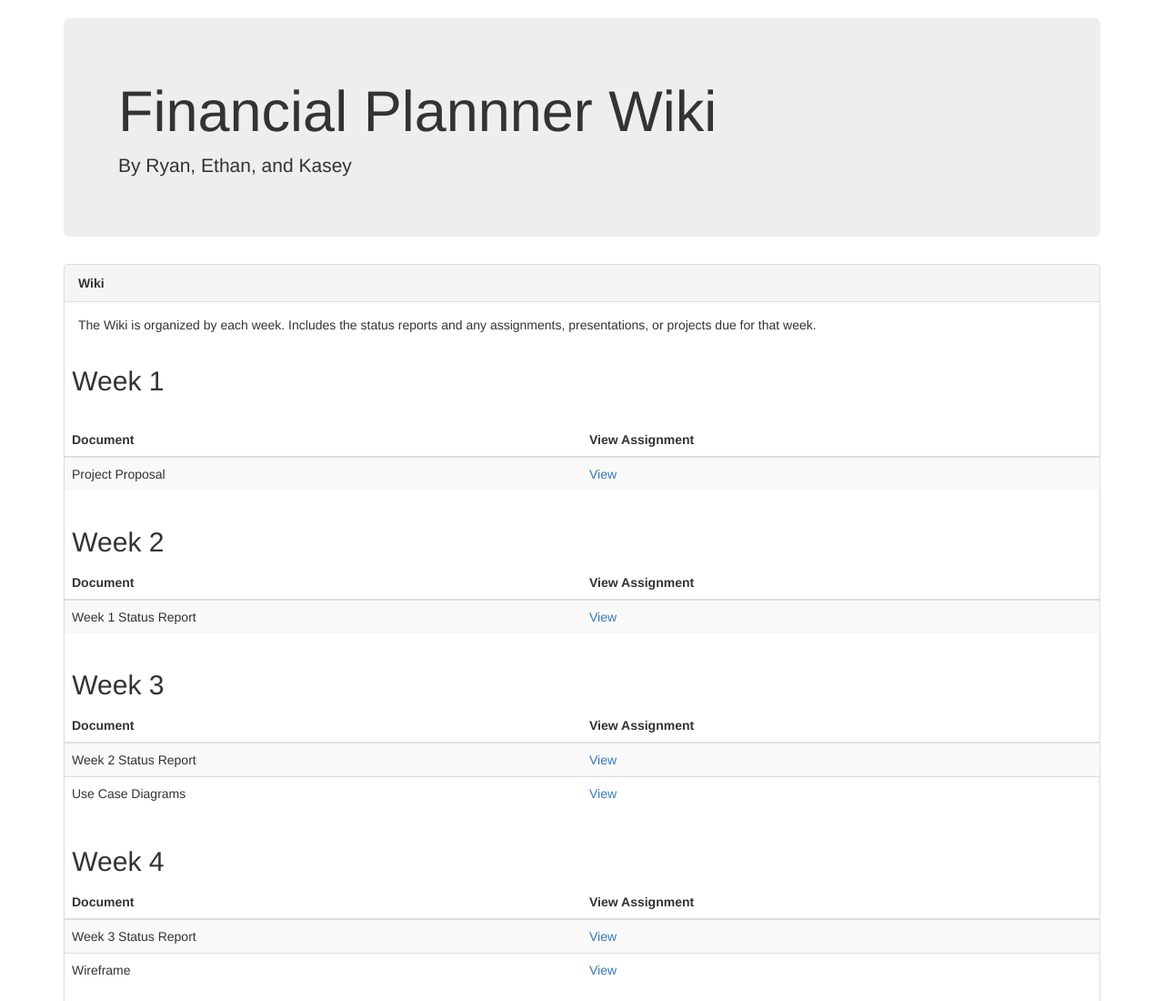
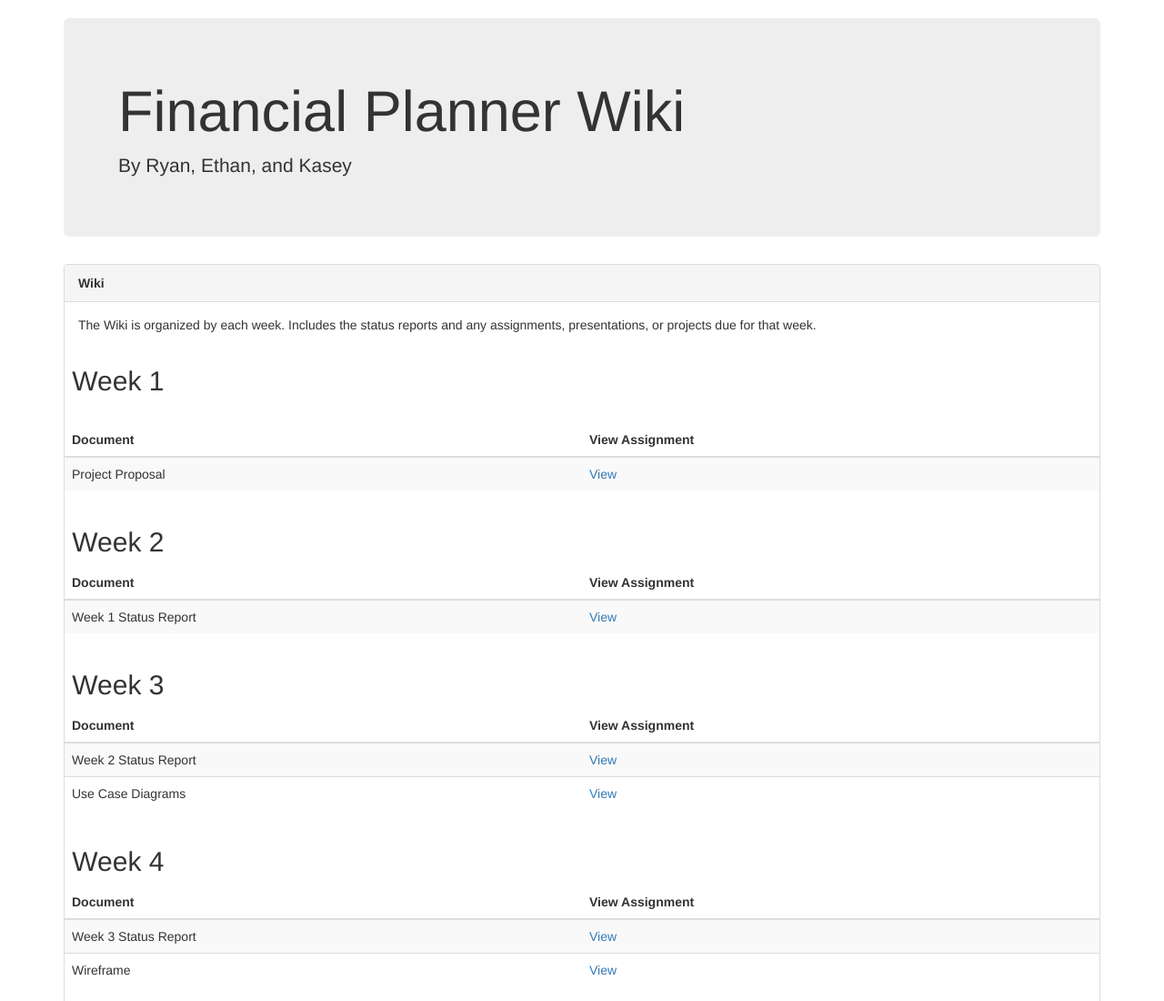
Before and after one commit to KaseyBou/Wiki, a plain HTML site: page index.html in a window 1280 px wide. Shown: the top 1100 px of the page at 91% size. Drawn offline with nearby package versions, Linux system fonts and the light colour scheme.

Commit message:
Made updates

```diff
--- a/index.html
+++ b/index.html
@@ -15,7 +15,7 @@
      <div class="container">
       <br>
         <div class="jumbotron">
-          <h1>Financial Plannner Wiki</h1>
+          <h1>Financial Planner Wiki</h1>
           <p>By Ryan, Ethan, and Kasey</p>
         </div>
         <div class="panel panel-default">
```
